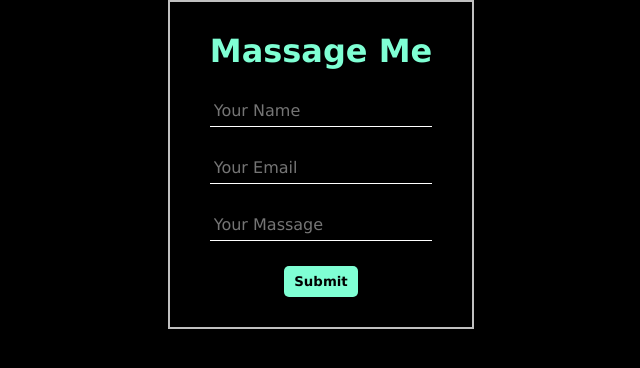
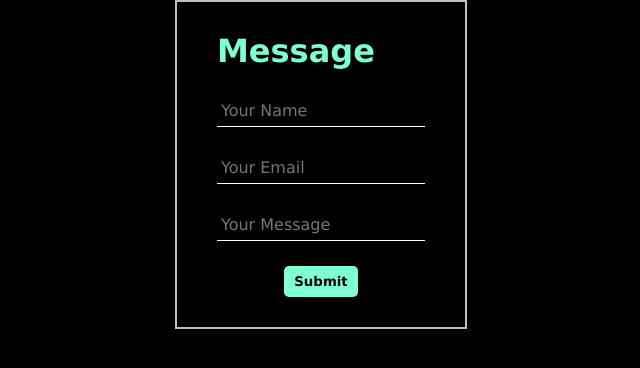
Before and after one commit to Nandini314-eng/HTML-CSS-, a plain HTML site: page new_form.html in a window 1280 px wide. Shown: the whole page, without its empty margins (319-959 px from the left). Drawn offline with Linux system fonts and the light colour scheme.

Commit message:
Update new_form.html

```diff
--- a/new_form.html
+++ b/new_form.html
@@ -54,7 +54,7 @@
   <form action="https://api.web3forms.com/submit" method="POST">
     <div class="form-content">
         <input type="hidden" name="access_key" value="aed2fdc3-d9c7-4af9-97f5-f9e20f7c8228">
-        <h1>Massage Me</h1>
+        <h1>Message </h1>
         <div class="name">
             <input type="text" name="name" placeholder="Your Name" required>
         </div>
@@ -62,7 +62,7 @@
             <input type="text" name="email" placeholder="Your Email">
         </div>
         <div>
-            <input type="text" name="massage" placeholder="Your Massage">
+            <input type="text" name="message" placeholder="Your Message">
         </div>
         <div class="submit">
             <button type="submit">Submit</button>
```
